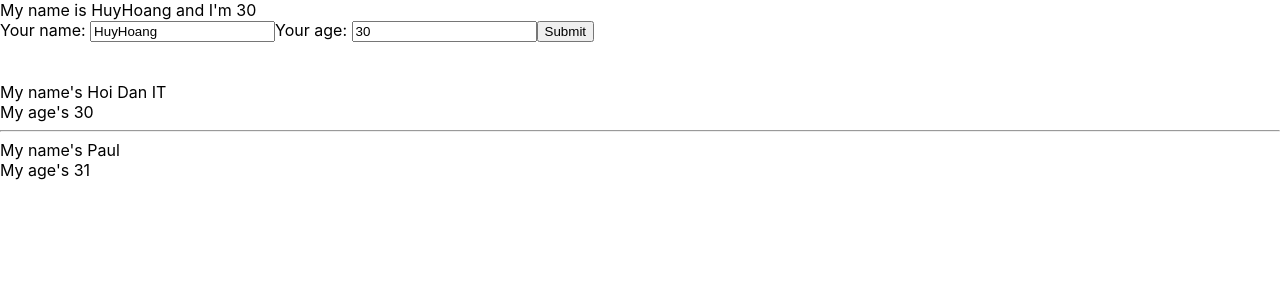
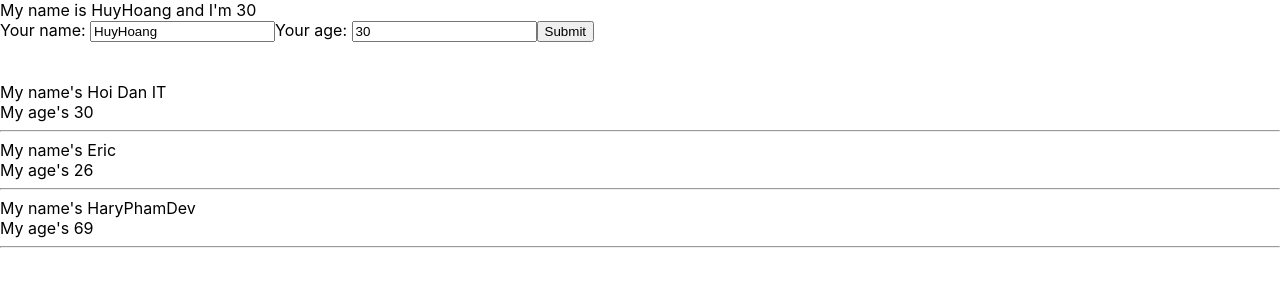
Before and after one commit to HuyHoangEngr/Demo-react, a React (Create React App) app: page / in a window 1280 px wide. Shown: the top 300 px of the page. Built offline with nearby package versions, Linux system fonts and the light colour scheme.

Commit message:
#24. Output List - Hien thi danh sach ArrayObject voi React

```diff
--- a/src/components/DisplayInfor.js
+++ b/src/components/DisplayInfor.js
@@ -3,12 +3,24 @@
 class DisplayInfor extends React.Component {
     render() {
         //destructuring array/object
-        const { age, name } = this.props;
+        const { listUsers } = this.props;
+        //object- dùng destructuring thì phần tử phải giống với phẩn tử ở Component cha
+        // console.log(typeof listUsers)
+        //const listUsers = this.props.listUsers;
         //props => viết tắt properties: tài sản cha truyền sang con
         return (
             <div>
-                <div>My name's {name}</div>
-                <div>My age's {age}</div>
+                {
+                    listUsers.map((user, index) => {
+                        return (
+                            <div key={user.id}>
+                                <div>My name's {user.name}</div>
+                                <div>My age's {user.age}</div>
+                                <hr />
+                            </div>
+                        )
+                    })
+                }
             </div>
         )
     }
--- a/src/components/MyComponent.js
+++ b/src/components/MyComponent.js
@@ -4,17 +4,27 @@
 
 class MyComponent extends React.Component {
 
+    state = {
+        listUsers: [
+            { id: 1, name: "Hoi Dan IT", age: "30" },
+            { id: 2, name: "Eric", age: "26" },
+            { id: 3, name: "HaryPhamDev", age: "69" },
+        ]
+    }
+
     //JSX
     render() {
-        const myInfor = ['ab', 'c', 'c']
+        //DRY: don't repeat yourself
+        // console.log(typeof this.state.listUsers)
         return (
-            <div>
+            < div >
                 <UserInfor />
                 <br /><br />
-                <DisplayInfor name="Hoi Dan IT" age="30" />
-                <hr />
-                <DisplayInfor name={"Paul"} age={31} myInfor={myInfor} />
-            </div>
+
+                <DisplayInfor
+                    listUsers={this.state.listUsers}
+                />
+            </div >
         );
     }
 }
```
